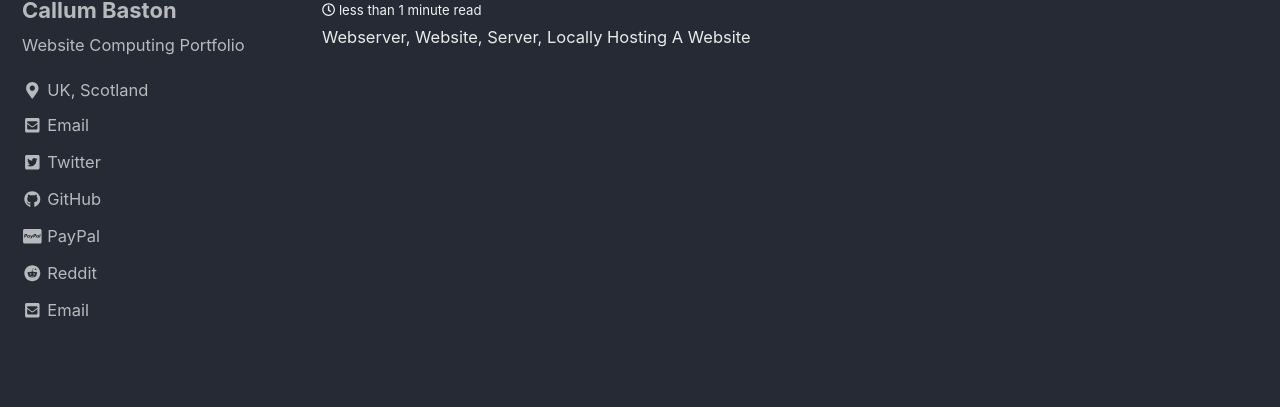
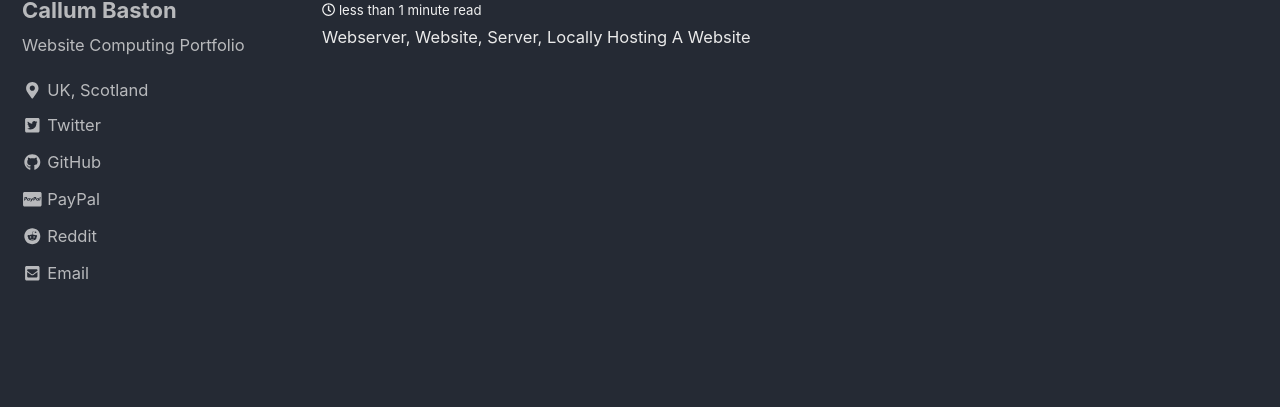
Before and after one commit to CallumBaston/CallumBaston.github.io, a Jekyll site: the page built from index.html, in a window 1280 px wide and 900 px high, scrolled down 853 px. Shown: the part 142-549 px from the top of the window. Built offline with Jekyll 4.4.1, drawn with Linux system fonts in a browser that asks for light colours; cached includes are drawn as plain includes; nearby versions of some CDN libraries; the list of posts is cut into pages by our own code; comment, search, counter and statistics services are not loaded.

Commit message:
Update _config.yml

```diff
--- a/_config.yml
+++ b/_config.yml
@@ -92,9 +92,6 @@ author:
   location         : "UK, Scotland"
   email            : "Callum@baston.uk"
   links:
-    - label: "Email"
-      icon: "fas fa-fw fa-envelope-square"
-      url: mailto:Callum@baston.uk
     - label: "Twitter"
       icon: "fab fa-fw fa-twitter-square"
       url: "https://twitter.com/B4ston"
```
